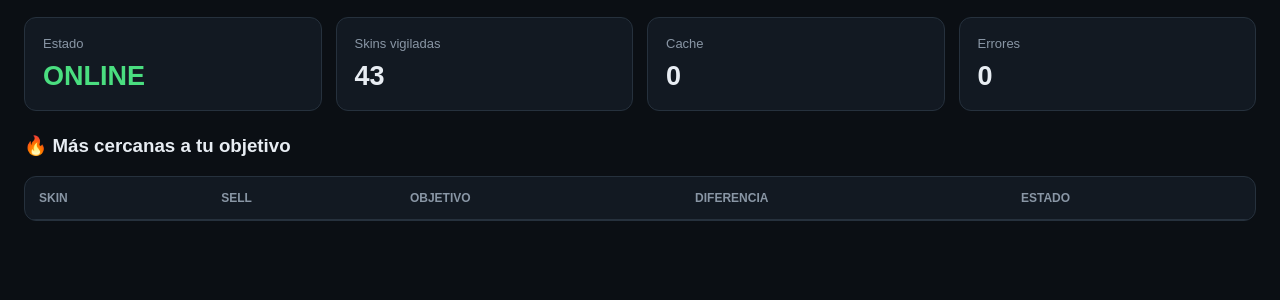
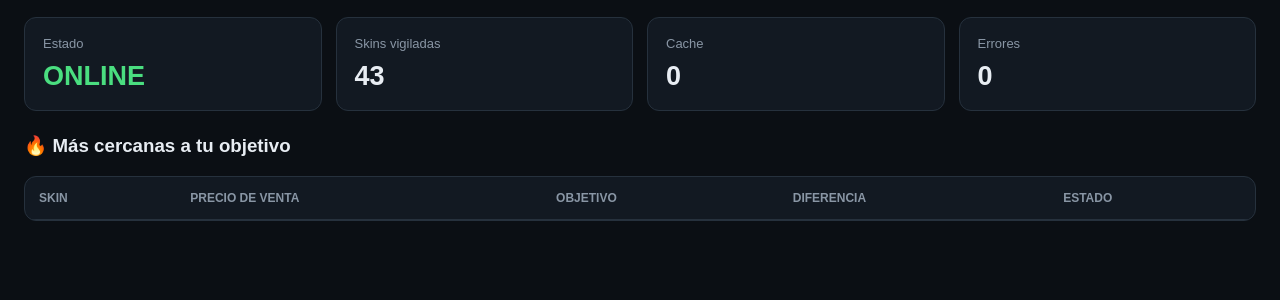
Before and after one commit to AGUSMON10/steam-price-alert, a Flask app: page / in a window 1280 px wide. Shown: the part 242-542 px from the top of the page. Run offline with Flask 3, Linux system fonts and the light colour scheme; lists and menus that the app fills with data are empty; parts of the project's set-up code (start-up, migrations or seed data) failed here and were passed over.

Commit message:
Update dashboard.html

```diff
--- a/templates/dashboard.html
+++ b/templates/dashboard.html
@@ -809,7 +809,7 @@ select {
 
                     <th>Skin</th>
 
-                    <th>SELL</th>
+                    <th>Precio de venta</th>
 
                     <th>Objetivo</th>
 
@@ -856,8 +856,8 @@ select {
                 <tr>
 
                     <th>Skin</th>
-                    <th>SELL</th>
-                    <th>BUY</th>
+                    <th>Precio de venta</th>
+                    <th>Pedido de compra</th>
                     <th>Tu máximo</th>
                     <th>Diferencia</th>
                     <th>Estado</th>
@@ -915,8 +915,8 @@ select {
 
     <div class="description">
 
-        Evolución real del SELL y BUY obtenidos
-        desde Steam.
+        Evolución real del precio de venta y los pedidos de compra
+        obtenidos desde Steam.
 
     </div>
 
@@ -995,7 +995,7 @@ select {
             <div class="history-stat">
 
                 <div class="history-stat-label">
-                    SELL actual
+                    Precio de Venta Actual
                 </div>
 
                 <div
@@ -1011,7 +1011,7 @@ select {
             <div class="history-stat">
 
                 <div class="history-stat-label">
-                    BUY actual
+                    Pedido de Compra Actual
                 </div>
 
                 <div
@@ -2052,7 +2052,7 @@ function renderRadar() {
 
                         <div>
                             <small>
-                                SELL
+                                Precio de Venta
                             </small>
                             <br>
                             ${money(price)}
@@ -2505,7 +2505,7 @@ function renderHistory(
 
                         {
                             label:
-                                "SELL",
+                                "Precio de Venta",
 
                             data:
                                 sellData,
@@ -2519,7 +2519,7 @@ function renderHistory(
 
                         {
                             label:
-                                "BUY",
+                                "Pedido de Compra",
 
                             data:
                                 buyData,
```
